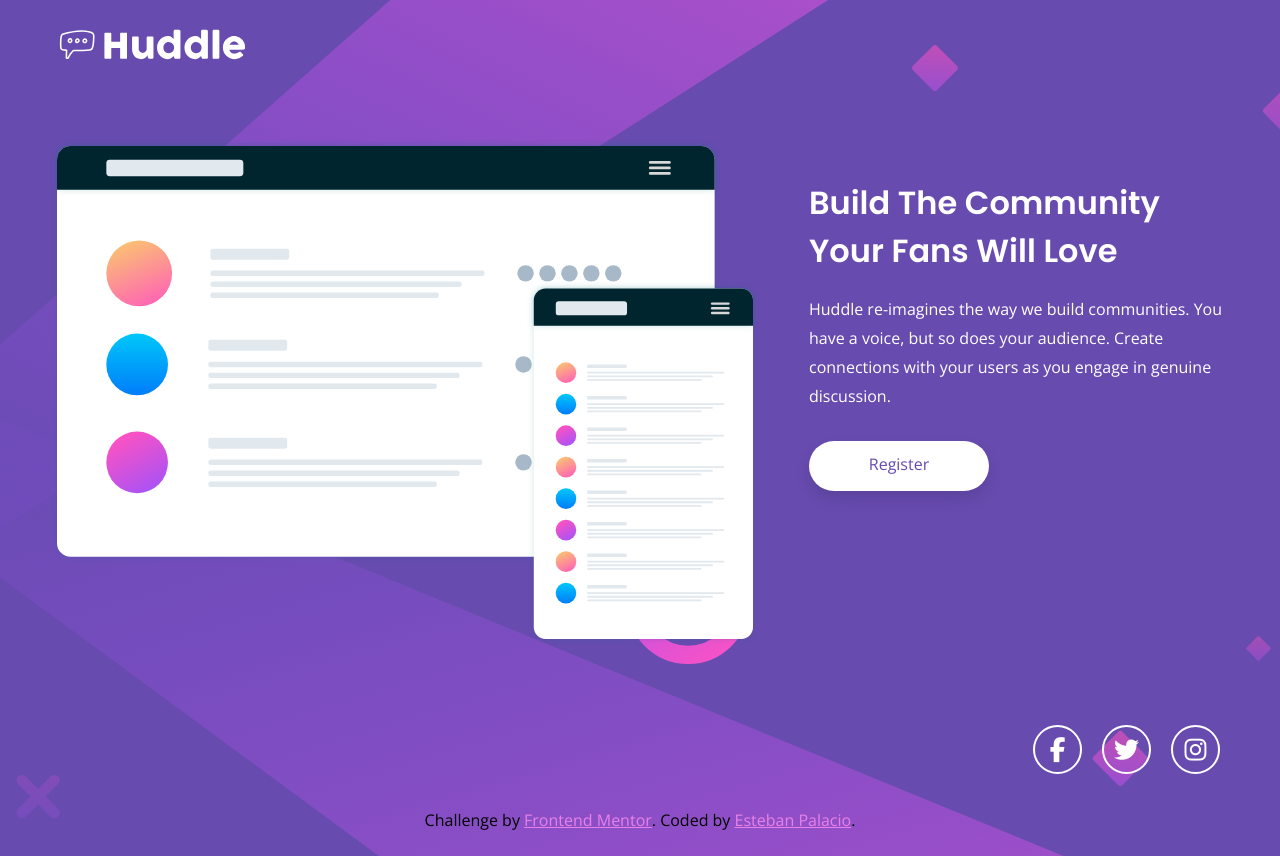
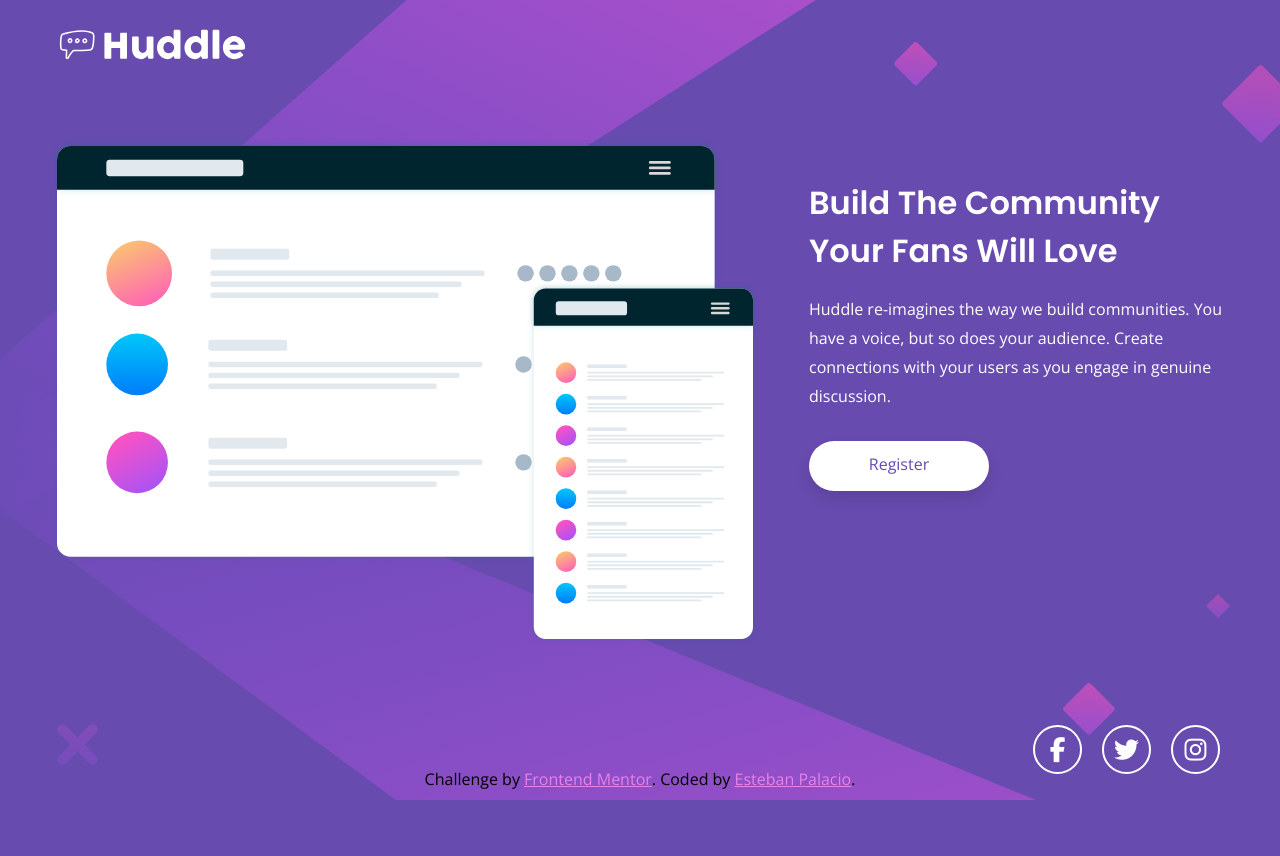
Before and after one commit to epalacio/fem-4-huddle-landing-page, a plain HTML site: page index.html in a window 1280 px wide. After the commit the page ends 804 px from the top, so only its background shows below. Drawn offline with nearby package versions, Linux system fonts and the light colour scheme.

Commit message:
fixed an issue with attribution at bottom and vh of container

```diff
--- a/style.css
+++ b/style.css
@@ -26,7 +26,7 @@ body{
 .container {
   display: flex;
   flex-direction: column;
-  height: 98vh;
+  height: 96vh;
   justify-content: space-between;
 }
 
@@ -118,7 +118,8 @@ h2 {
 /* Attribution */
 .attribution {
   font-size: 16px;
-  margin: 25px;
+  height: 2vh;
+  margin: auto;
   text-align: center;
 }
 
```
